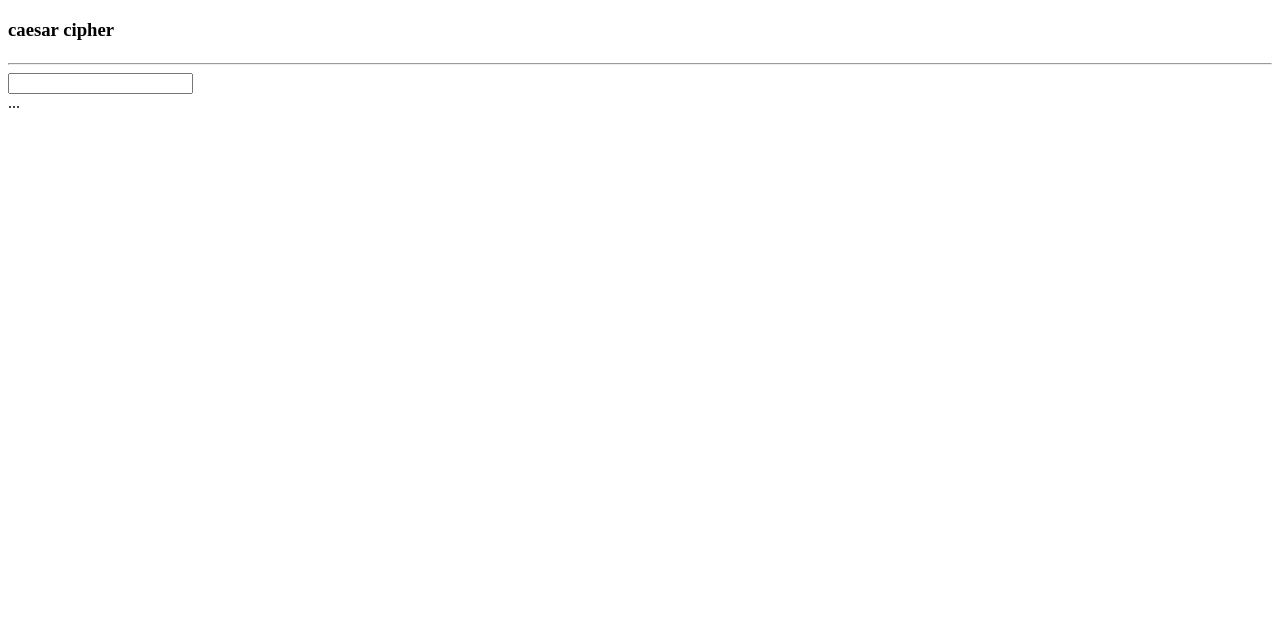
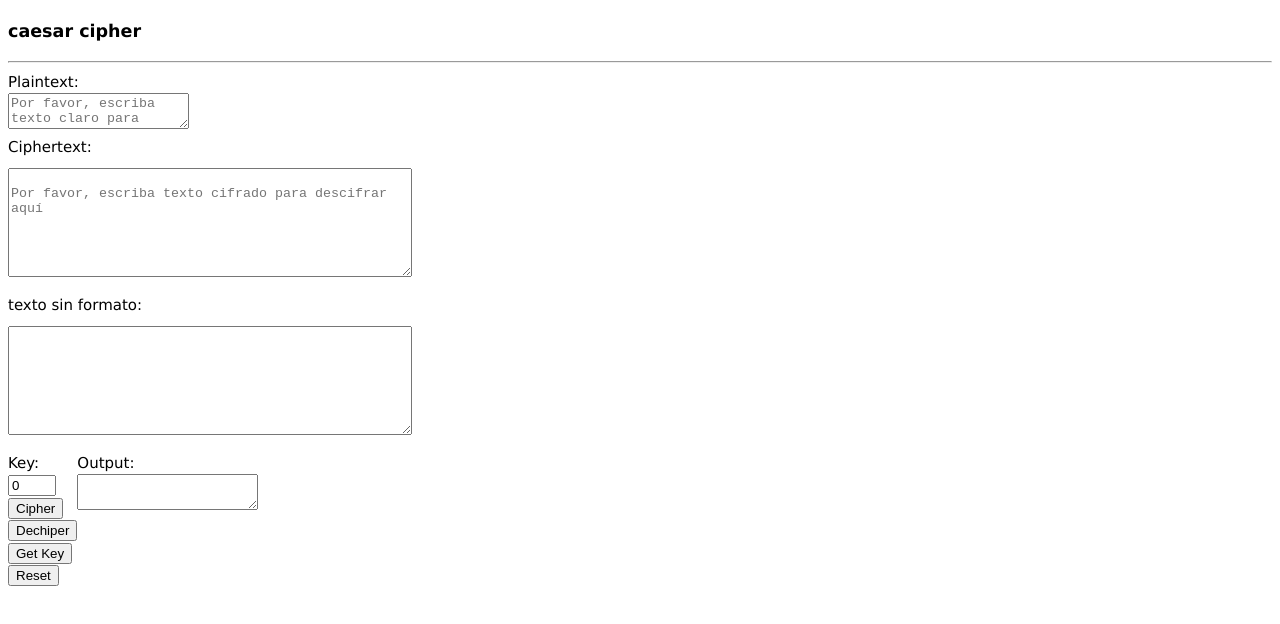
Before and after one commit to julissarosmery/lim-2018-05-bc-core-am-cipher, a website: page src/index.html in a window 1280 px wide. Drawn offline with Linux system fonts and the light colour scheme.

Commit message:
instalando package y añadiendo html y stylus

```diff
--- a/src/index.html
+++ b/src/index.html
@@ -8,17 +8,45 @@
   <body>
     <section>
     <h3>caesar cipher</h3>
-    <h5></h5>
+
     <hr>
 
-    <form action=""  class="formulario">
-      <input type="text"class="formulario__input">
-      <label for="" ></label>
-    </form>
-    <div style="float:left"></div>
-    <div style="float:left"></div>
-      <div>...</div>
-  </section>
+
+
+
+
+
+<div style="float:center;">
+    <label>Plaintext:</label>
+    <br>
+    <textarea id="decrypted" placeholder="Por favor, escriba texto claro para cifrar aquí"></textarea>
+    <br>
+    <label>Ciphertext:</label>
+    <br>
+    <textarea id="encrypted" placeholder="
+Por favor, escriba texto cifrado para descifrar aquí" style="margin: 10px 0px; height: 103px; width: 398px;"></textarea>
+  <br>
+<label>texto sin formato:</label>
+<br>
+<!--con esta etique ta se crea  ..cols :nedidas/ancho  rows: largo..-->
+    <textarea id="desifrar"style="margin: 10px 0px; height: 103px; width: 398px;" ></textarea>
+</div>
+
+<div style="float:left;">
+			<label>Key:</label>
+			<br>
+			<input type="number" id="key" min="0" max="5" value="0"><br>
+			<input type="submit" onclick="encrypt()" value="Cipher"><br>
+			<input type="submit" onclick="decrypt()" value="Dechiper"><br>
+			<input type="submit" onclick="getKey()" value="Get Key"><br>
+			<input type="reset" onclick="clearBoxes()" value="Reset"><br>
+    </div>
+<div>
+        <label>Output:</label><br>
+        <textarea id="chains" readonly=""></textarea>
+      </div>
+
+
     <div id="root"></div>
     <script src="cipher.js"></script>
     <script src="index.js"></script>
--- a/src/style.css
+++ b/src/style.css
@@ -0,0 +1,16 @@
+
+element.style{
+ text-shadow:0 0 black;
+
+}
+html {
+    overflow-x: hidden;
+}
+html, body {
+    font-family: Verdana,sans-serif;
+    font-size: 15px;
+    line-height: 1.5;
+}
+div {
+    display: block;
+}
```
